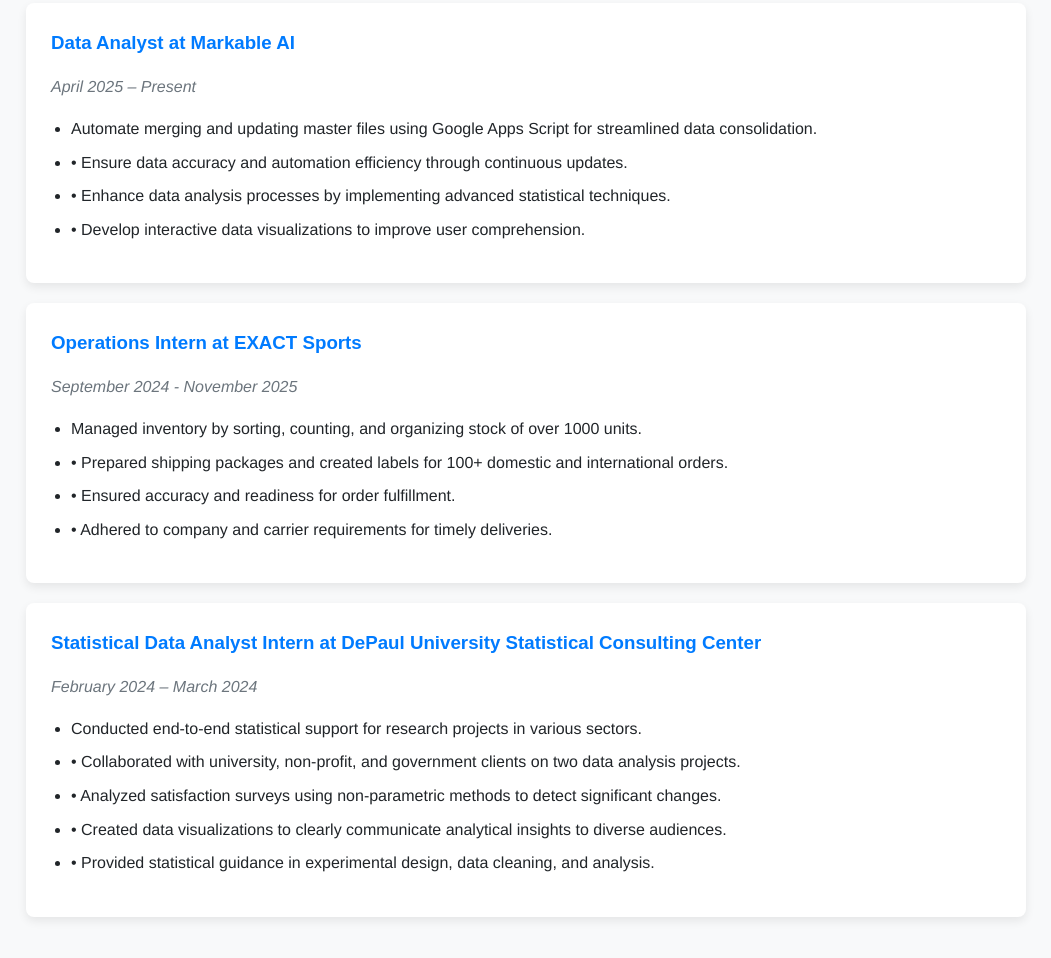
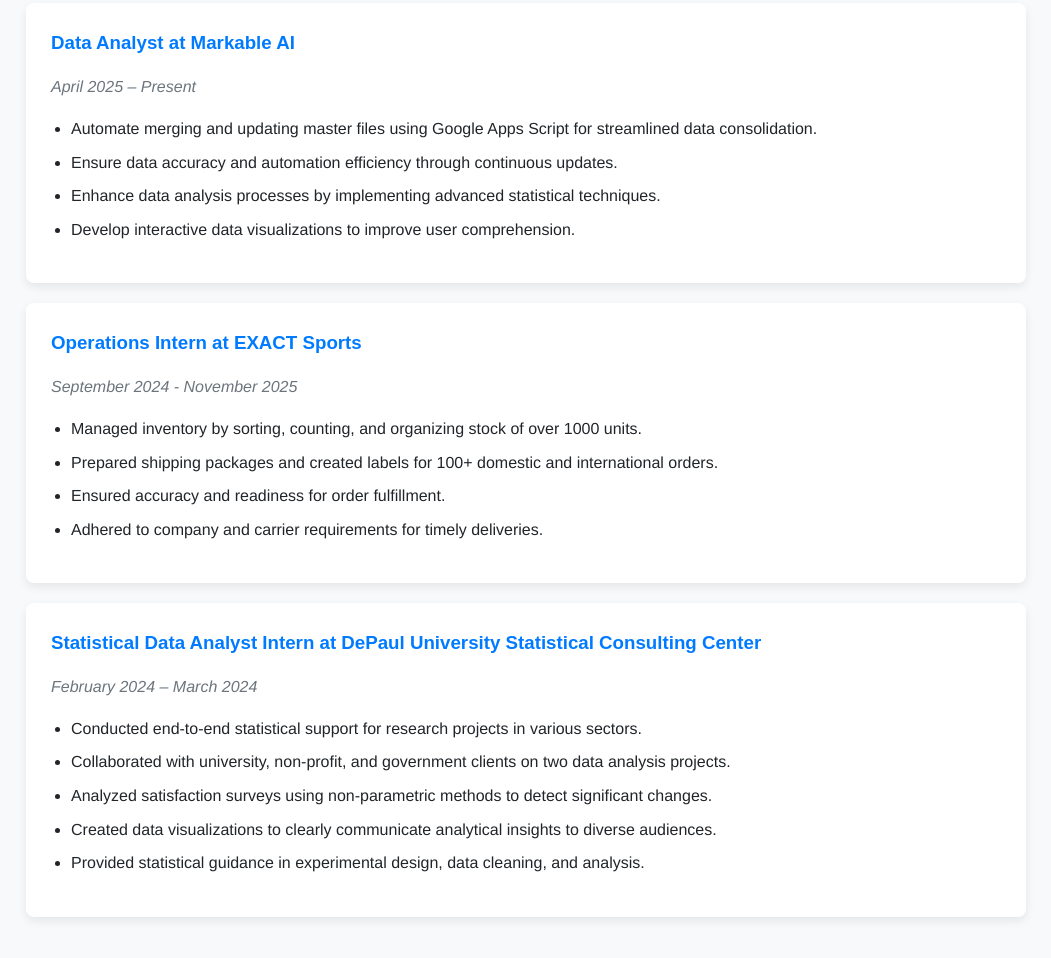
Before and after one commit to gaelmh/Gael_Portfolio, a plain HTML site: page index.html in a window 1280 px wide. Shown: the part 3772-4730 px from the top of the page, without its empty margins (114-1165 px from the left). Drawn offline with Linux system fonts and the light colour scheme.

Commit message:
Update index.html
Updated experiences section

```diff
--- a/index.html
+++ b/index.html
@@ -104,9 +104,9 @@
                 <p class="date">April 2025 – Present</p>
                 <ul>
                     <li>Automate merging and updating master files using Google Apps Script for streamlined data consolidation.</li>
-                    <li>• Ensure data accuracy and automation efficiency through continuous updates.</li>
-                    <li>• Enhance data analysis processes by implementing advanced statistical techniques.</li>
-                    <li>• Develop interactive data visualizations to improve user comprehension.</li>
+                    <li>Ensure data accuracy and automation efficiency through continuous updates.</li>
+                    <li>Enhance data analysis processes by implementing advanced statistical techniques.</li>
+                    <li>Develop interactive data visualizations to improve user comprehension.</li>
                 </ul>
             </div>
 
@@ -115,9 +115,9 @@
                 <p class="date">September 2024 - November 2025</p>
                 <ul>
                     <li>Managed inventory by sorting, counting, and organizing stock of over 1000 units.</li>
-                    <li>• Prepared shipping packages and created labels for 100+ domestic and international orders.</li>
-                    <li>• Ensured accuracy and readiness for order fulfillment.</li>
-                    <li>• Adhered to company and carrier requirements for timely deliveries.</li>
+                    <li>Prepared shipping packages and created labels for 100+ domestic and international orders.</li>
+                    <li>Ensured accuracy and readiness for order fulfillment.</li>
+                    <li>Adhered to company and carrier requirements for timely deliveries.</li>
                 </ul>
             </div>
 
@@ -126,10 +126,10 @@
                 <p class="date">February 2024 – March 2024</p>
                 <ul>
                     <li>Conducted end-to-end statistical support for research projects in various sectors.</li>
-                    <li>• Collaborated with university, non-profit, and government clients on two data analysis projects.</li>
-                    <li>• Analyzed satisfaction surveys using non-parametric methods to detect significant changes.</li>
-                    <li>• Created data visualizations to clearly communicate analytical insights to diverse audiences.</li>
-                    <li>• Provided statistical guidance in experimental design, data cleaning, and analysis.</li>
+                    <li>Collaborated with university, non-profit, and government clients on two data analysis projects.</li>
+                    <li>Analyzed satisfaction surveys using non-parametric methods to detect significant changes.</li>
+                    <li>Created data visualizations to clearly communicate analytical insights to diverse audiences.</li>
+                    <li>Provided statistical guidance in experimental design, data cleaning, and analysis.</li>
                 </ul>
             </div>
             </div>
```
